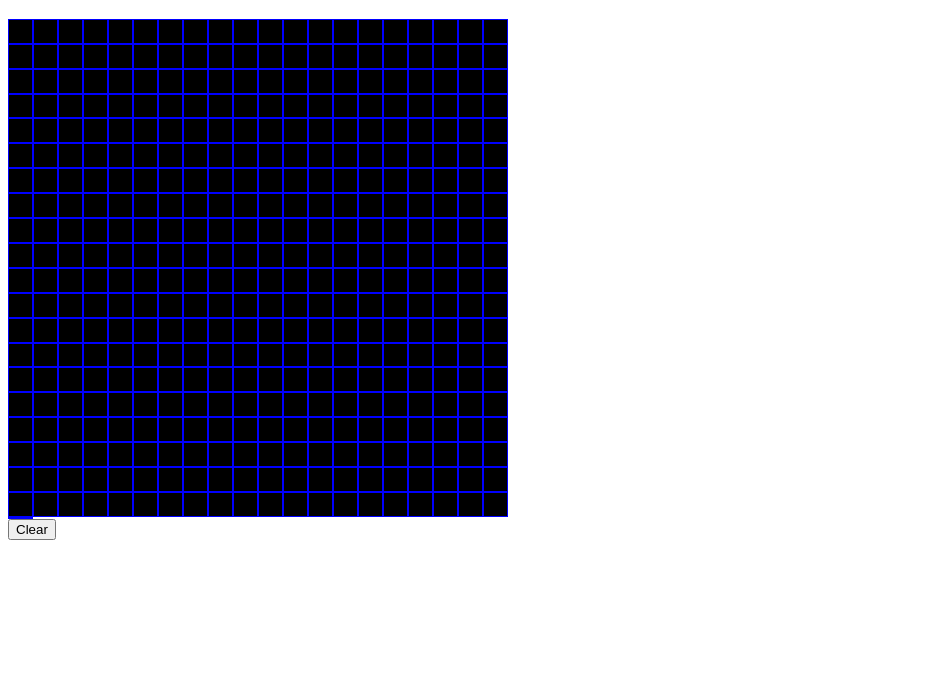
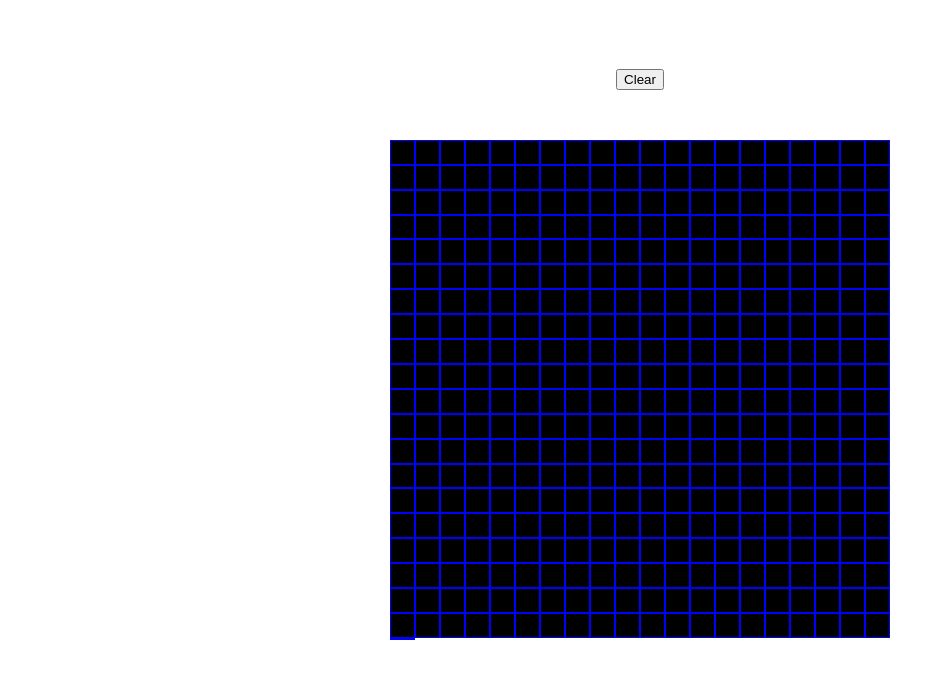
Before and after one commit to Sprite-MD/odin-sketch, a plain HTML site: page index.html in a window 1280 px wide. Shown: the part 61-740 px from the top of the page, without its empty margins (0-945 px from the left). Drawn offline with Linux system fonts and the light colour scheme.

Commit message:
added flex

```diff
--- a/index.html
+++ b/index.html
@@ -9,10 +9,19 @@
 
     <body>
         <header> <h1> Sketch </h1></header>
+        <div id='flex_container'>
 
-        <div class = "container"></div>
+            <div class='buttons'>
+                <button id='clear'> Clear </button>
+            </div>
 
-        <button id='clear'> Clear </button>
+            <div class = "grid_container">
+            </div>
+
+
+        </div>
+
+
 
         <script src="script.js"></script>
     </body>
--- a/script.js
+++ b/script.js
@@ -1,4 +1,4 @@
-const container = document.querySelector('.container');
+const container = document.querySelector('.grid_container');
 
 function change(e){
     e.target.style.backgroundColor = 'red';
--- a/styles.css
+++ b/styles.css
@@ -1,16 +1,31 @@
+#flex_container{
+    display: flex;
+    flex-direction: column;
+    align-items: center;
+    justify-content: center;
+}
+
 h1{
     text-align: center;
-
 }
 
-.container{
+.grid_container{
     display: grid;
     height: 500px;
     width: 500px;
-    justify-content: center;
+
+
 }
 .cells{
     border: 1px solid blue;
     background-color: black;
 
 }
+
+.buttons{
+    justify-content: center;
+    margin: 25px 80px;
+}
+#clear{
+    margin: 25px 100px;
+}
```
